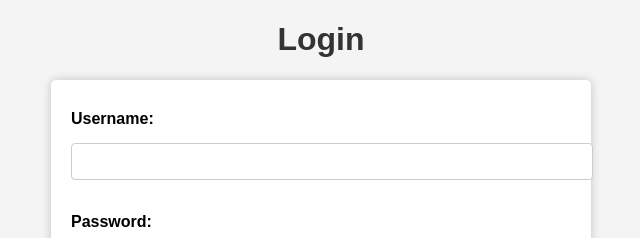
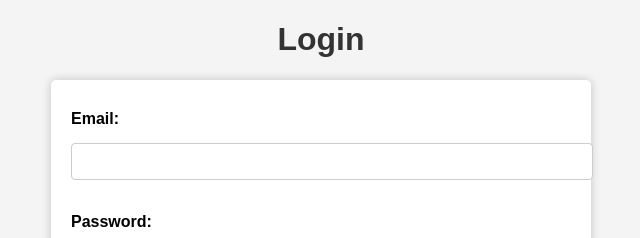
Before and after one commit to RavirajWadnerkar/CMPE_282_Web_Appication, a website: page login.html in a window 1280 px wide. Shown: the top 238 px of the page, 319-959 px from the left. Drawn offline with Linux system fonts and the light colour scheme.

Commit message:
updated code

```diff
--- a/app.js
+++ b/app.js
@@ -74,7 +74,7 @@ app.get('/CSS/styles.css', (req, res) => {
 // Register User
 app.post('/register', async (req, res) => {
     const { username, password } = req.body;
-
+    console.log(username, password);
     // Hash the password
     const hashedPassword = await bcrypt.hash(password, 10);
 
--- a/login.html
+++ b/login.html
@@ -7,8 +7,8 @@
 <body>
     <h1>Login</h1>
     <form action="/login" method="POST">
-        <label for="username">Username:</label>
-        <input type="text" id="username" name="username" required><br><br>
+        <label for="email">Email:</label>
+        <input type="text" id="email" name="username" required><br><br>
         <label for="password">Password:</label>
         <input type="password" id="password" name="password" required><br><br>
         <input type="submit" value="Login">
```
Also changed, not shown: register.html (+2 -2 lines), index1.html (added), list.html (added).
